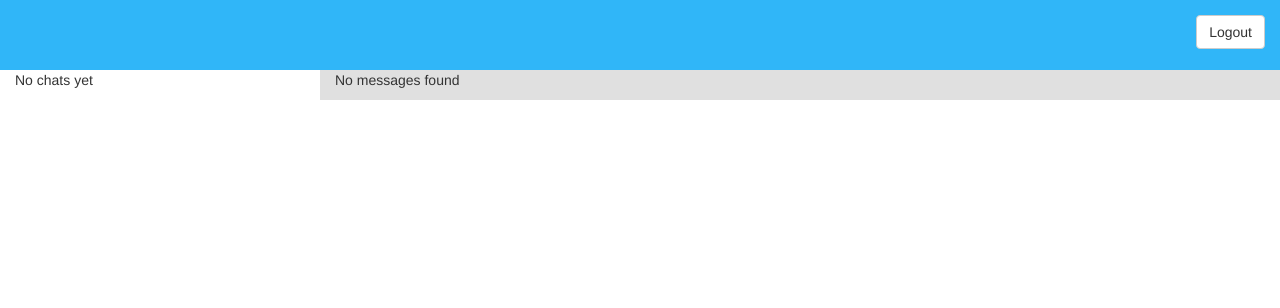
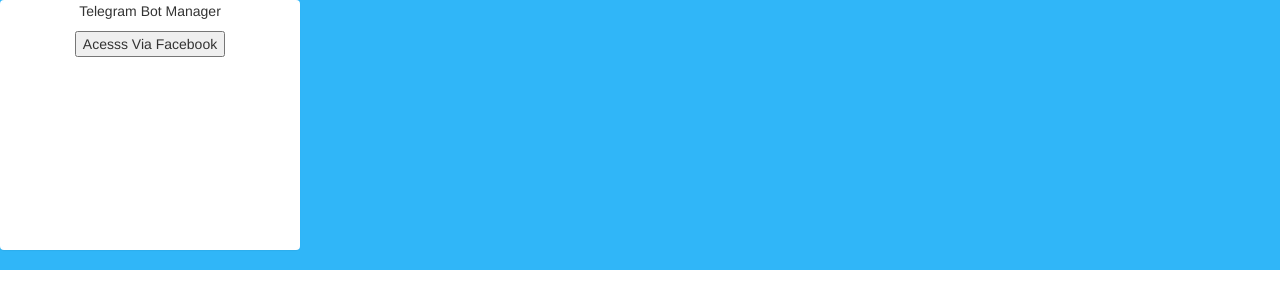
Before and after one commit to luizbaldi/telegram-bot-manager, a React (Create React App) app in the folder frontend/: page / in a window 1280 px wide. Shown: the top 308 px of the page. Built offline with nearby package versions, Linux system fonts and the light colour scheme.

Commit message:
added navigation with react-router and started to implement facebook integration

```diff
--- a/frontend/package.json
+++ b/frontend/package.json
@@ -7,7 +7,7 @@
     "react": "^15.6.1",
     "react-bootstrap": "^0.31.0",
     "react-dom": "^15.6.1",
-    "react-router-native": "^4.1.1"
+    "react-router-dom": "^4.1.1"
   },
   "devDependencies": {
     "react-scripts": "1.0.7"
--- a/frontend/public/index.html
+++ b/frontend/public/index.html
@@ -20,11 +20,30 @@
       Learn how to configure a non-root public URL by running `npm run build`.
     -->
     <title>React App</title>
+    <script src="https://sdk.accountkit.com/en_US/sdk.js"></script>
   </head>
   <body>
     <noscript>
       You need to enable JavaScript to run this app.
     </noscript>
+    <script>
+      window.fbAsyncInit = function() {
+        FB.init({
+          appId      : '115359195738653',
+          xfbml      : true,
+          version    : 'v2.9'
+        });
+        FB.AppEvents.logPageView();
+      };
+
+      (function(d, s, id){
+       var js, fjs = d.getElementsByTagName(s)[0];
+       if (d.getElementById(id)) {return;}
+       js = d.createElement(s); js.id = id;
+       js.src = "//connect.facebook.net/en_US/sdk.js";
+       fjs.parentNode.insertBefore(js, fjs);
+     }(document, 'script', 'facebook-jssdk'));
+   </script>
     <div id="root"></div>
     <!--
       This HTML file is a template.
--- a/frontend/src/index.js
+++ b/frontend/src/index.js
@@ -2,7 +2,12 @@ import React from 'react';
 import ReactDOM from 'react-dom';
 import App from './screens/App';
 import registerServiceWorker from './registerServiceWorker';
+import { BrowserRouter } from 'react-router-dom';
 import 'bootstrap/dist/css/bootstrap.min.css';
 
-ReactDOM.render(<App />, document.getElementById('root'));
+ReactDOM.render(
+	<BrowserRouter>
+		<App />
+	</BrowserRouter>,
+	document.getElementById('root'));
 registerServiceWorker();
--- a/frontend/src/screens/App.js
+++ b/frontend/src/screens/App.js
@@ -1,12 +1,16 @@
 import React, { Component } from 'react';
 import Dashboard from './dashboard/index';
 import Login from './login/index';
+import { Route, Switch } from 'react-router-dom';
 import './app.css';
 
 class App extends Component {
     render() {
         return (
-            <Dashboard />
+			<Switch>
+				<Route exact path='/' component={Login} />
+				<Route path='/dashboard' component={Dashboard} />
+			</Switch>
         );
     }
 }
--- a/frontend/src/screens/dashboard/components/Header.js
+++ b/frontend/src/screens/dashboard/components/Header.js
@@ -1,5 +1,6 @@
 import React from 'react';
 import { Col, Button, Row } from 'react-bootstrap';
+import { Link } from 'react-router-dom';
 
 const Header = () => {
 	let headerStyle =  {
@@ -16,7 +17,9 @@ const Header = () => {
 		<Row>
 			<Col xs={12}>
 				<header style={headerStyle}>
-					<Button style={logoutButtonStyle}>Logout</Button>
+					<Link to='/'>
+						<Button style={logoutButtonStyle}>Logout</Button>
+					</Link>
 				</header>
 			</Col>
 		</Row>
--- a/frontend/src/screens/login/index.js
+++ b/frontend/src/screens/login/index.js
@@ -1,16 +1,24 @@
 import React, { Component } from 'react';
+import { Link } from 'react-router-dom';
+import { browserHistory } from 'react-dom';
 import './style/login.css';
 
 class login extends Component {
 	constructor(props) {
 		super(props);
+
+		this.doFacebookLogin = this.doFacebookLogin.bind(this);
+	}
+	doFacebookLogin() {
+		console.log('Facebook login here');
+		this.props.history.push('/dashboard');
 	}
 	render() {
 		return (
 			<div className="login-container vertically-center">
 				<div className="panel vertically-center text-center">
 					<p>Telegram Bot Manager</p>
-					<button>Acesss Via Facebook</button>
+					<button onClick={this.doFacebookLogin}>Acesss Via Facebook</button>
 				</div>
 			</div>
 		);
```
Also changed, not shown: 1 other file (tests, documents, lock files or other folders).
